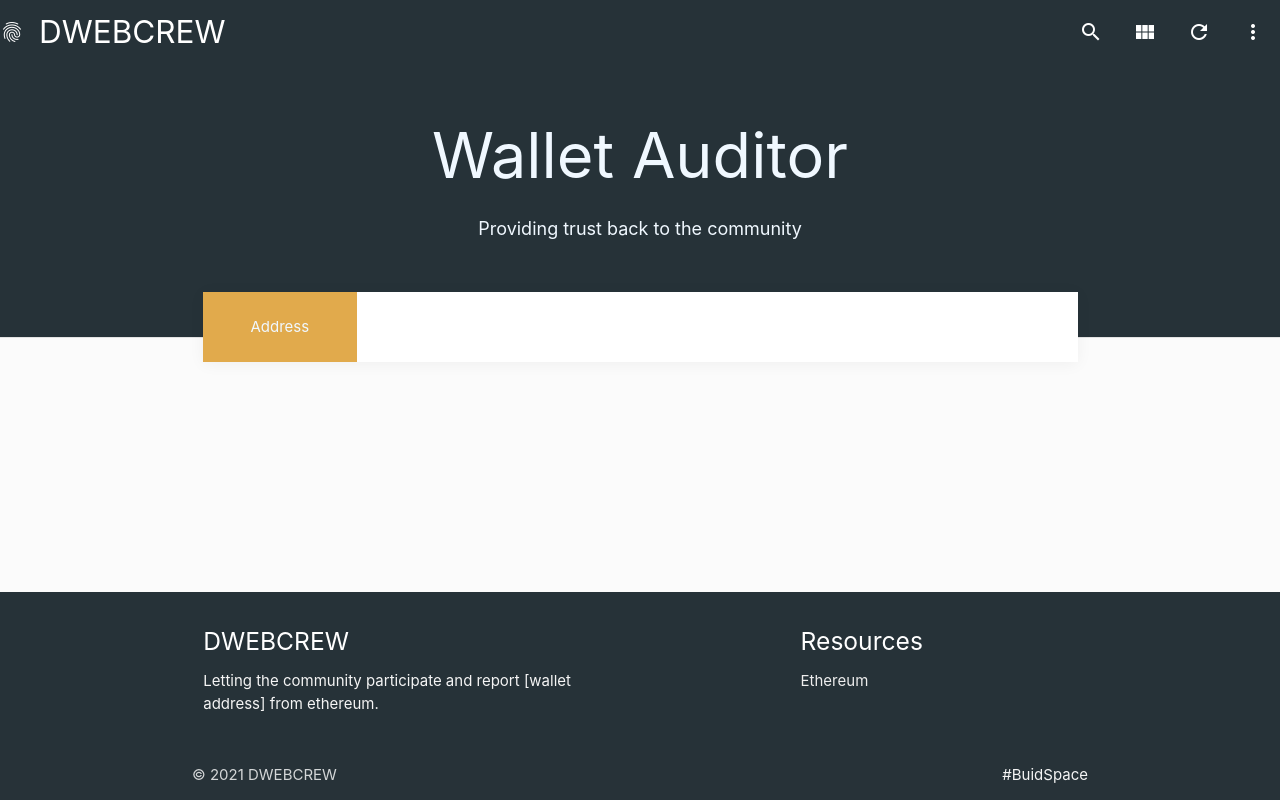
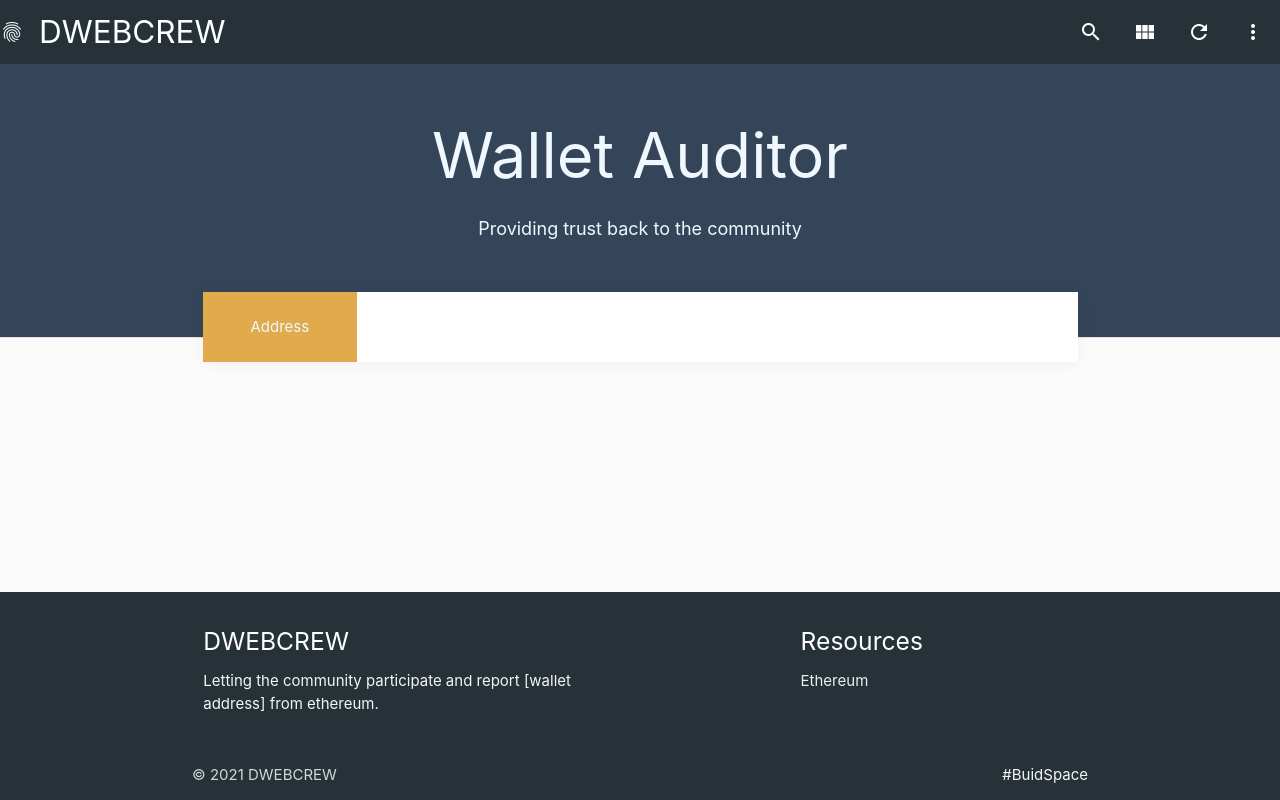
Before and after one commit to zer0kool/web3, a React (Create React App) app: page / in a window 1280 px wide. Built offline with nearby package versions, Linux system fonts and the light colour scheme.

Commit message:
bg updated

```diff
--- a/src/components/Main/Main.css
+++ b/src/components/Main/Main.css
@@ -9,7 +9,7 @@
 }
 
 .info {
-	background-color: #263238;
+	background-color:#354559 !important;
 	color: #babcbc;
 	border-bottom: none;
 	color: aliceblue;
```
